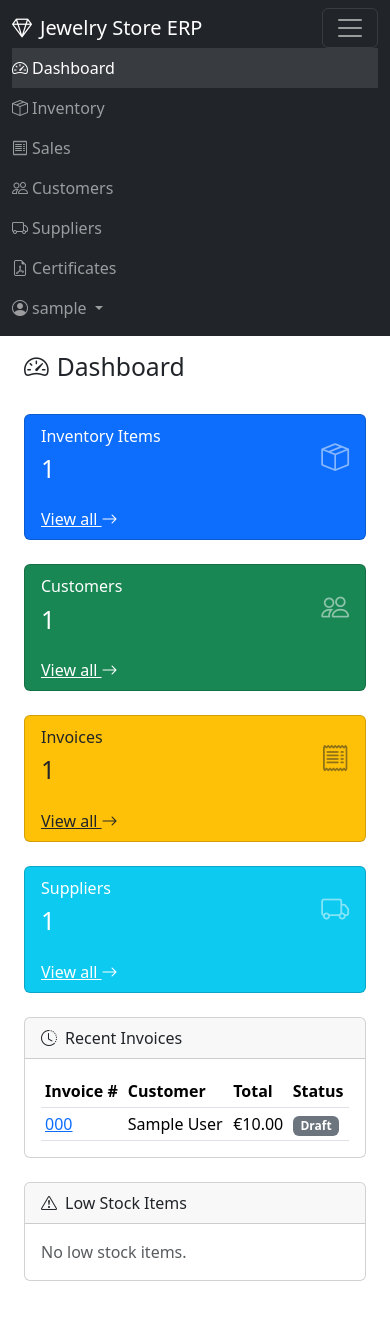
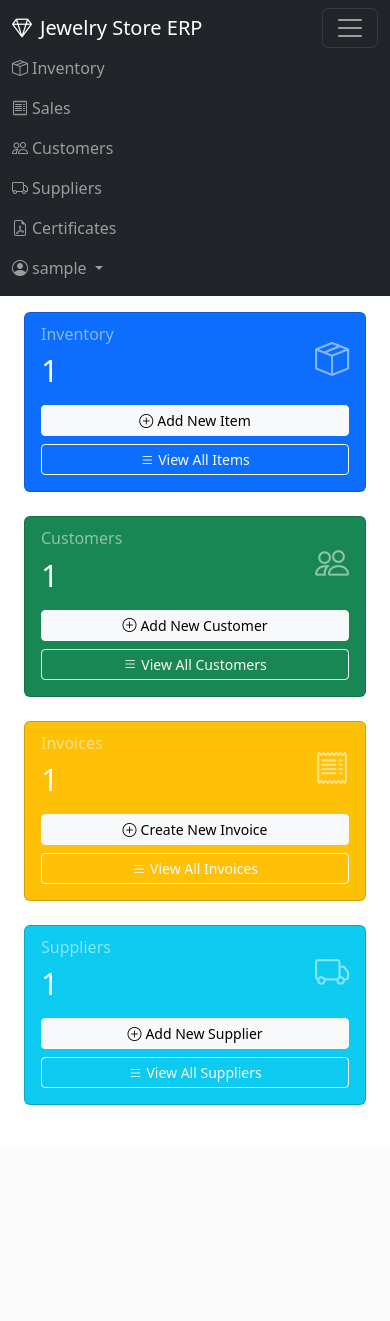
Before and after one commit to OldSchoolProgrammer/JewelryERP, a Django app: page / in a window 390 px wide, after a click that opens the changed part. After the commit the page ends 1105 px from the top, so only its background shows below. Run offline with Django 5.2, Linux system fonts and the light colour scheme; a user stored in the database is signed in; tables that the repository leaves empty hold one stand-in row (values such as "Sample post").

```diff
--- a/crm/models.py
+++ b/crm/models.py
@@ -21,6 +21,7 @@ class Supplier(models.Model):
     name = models.CharField(max_length=200)
     email = models.EmailField(blank=True)
     phone = models.CharField(max_length=50, blank=True)
+    vat_number = models.CharField(max_length=50, blank=True, verbose_name='VAT Registration Number')
     address = models.TextField(blank=True)
     notes = models.TextField(blank=True)
     created_at = models.DateTimeField(auto_now_add=True)
--- a/inventory/forms.py
+++ b/inventory/forms.py
@@ -8,7 +8,7 @@ class JewelryItemForm(forms.ModelForm):
         fields = [
             'sku', 'name', 'category', 'description', 'metal', 'purity',
             'weight_grams', 'stone_details', 'cost_price', 'sale_price',
-            'quantity_on_hand', 'is_active'
+            'quantity_on_hand', 'image', 'is_active'
         ]
         widgets = {
             'sku': forms.TextInput(attrs={'class': 'form-control'}),
@@ -16,12 +16,13 @@ class JewelryItemForm(forms.ModelForm):
             'category': forms.Select(attrs={'class': 'form-select'}),
             'description': forms.Textarea(attrs={'class': 'form-control', 'rows': 3}),
             'metal': forms.Select(attrs={'class': 'form-select'}),
-            'purity': forms.TextInput(attrs={'class': 'form-control'}),
+            'purity': forms.Select(attrs={'class': 'form-select'}),
             'weight_grams': forms.NumberInput(attrs={'class': 'form-control', 'step': '0.01'}),
             'stone_details': forms.Textarea(attrs={'class': 'form-control', 'rows': 2}),
             'cost_price': forms.NumberInput(attrs={'class': 'form-control', 'step': '0.01'}),
             'sale_price': forms.NumberInput(attrs={'class': 'form-control', 'step': '0.01'}),
             'quantity_on_hand': forms.NumberInput(attrs={'class': 'form-control'}),
+            'image': forms.ClearableFileInput(attrs={'class': 'form-control'}),
             'is_active': forms.CheckboxInput(attrs={'class': 'form-check-input'}),
         }
 
--- a/inventory/views.py
+++ b/inventory/views.py
@@ -44,7 +44,7 @@ def item_detail(request, pk):
 @login_required
 def item_create(request):
     if request.method == 'POST':
-        form = JewelryItemForm(request.POST)
+        form = JewelryItemForm(request.POST, request.FILES)
         if form.is_valid():
             item = form.save()
             messages.success(request, f'Item "{item.name}" created successfully.')
@@ -58,7 +58,7 @@ def item_create(request):
 def item_edit(request, pk):
     item = get_object_or_404(JewelryItem, pk=pk)
     if request.method == 'POST':
-        form = JewelryItemForm(request.POST, instance=item)
+        form = JewelryItemForm(request.POST, request.FILES, instance=item)
         if form.is_valid():
             form.save()
             messages.success(request, f'Item "{item.name}" updated successfully.')
--- a/templates/base.html
+++ b/templates/base.html
@@ -28,11 +28,6 @@
             <div class="collapse navbar-collapse" id="navbarNav">
                 <ul class="navbar-nav me-auto">
                     {% if user.is_authenticated %}
-                    <li class="nav-item">
-                        <a class="nav-link {% if request.resolver_match.url_name == 'dashboard' %}active{% endif %}" href="{% url 'dashboard' %}">
-                            <i class="bi bi-speedometer2 me-1"></i>Dashboard
-                        </a>
-                    </li>
                     <li class="nav-item">
                         <a class="nav-link {% if 'inventory' in request.path %}active{% endif %}" href="{% url 'inventory:item_list' %}">
                             <i class="bi bi-box-seam me-1"></i>Inventory
@@ -105,6 +100,18 @@
     </div>
 
     <script src="https://cdn.jsdelivr.net/npm/bootstrap@5.3.2/dist/js/bootstrap.bundle.min.js"></script>
+    <script>
+        // Auto-dismiss alerts after 4 seconds
+        document.addEventListener('DOMContentLoaded', function() {
+            const alerts = document.querySelectorAll('.alert-dismissible');
+            alerts.forEach(function(alert) {
+                setTimeout(function() {
+                    const bsAlert = bootstrap.Alert.getOrCreateInstance(alert);
+                    bsAlert.close();
+                }, 4000);
+            });
+        });
+    </script>
     {% block extra_js %}{% endblock %}
 </body>
 </html>
--- a/templates/crm/supplier_detail.html
+++ b/templates/crm/supplier_detail.html
@@ -22,6 +22,7 @@
             <div class="card-body">
                 <p><strong>Email:</strong> {{ supplier.email|default:"-" }}</p>
                 <p><strong>Phone:</strong> {{ supplier.phone|default:"-" }}</p>
+                <p><strong>VAT Number:</strong> {{ supplier.vat_number|default:"-" }}</p>
                 <p><strong>Address:</strong><br>{{ supplier.address|default:"-"|linebreaks }}</p>
             </div>
         </div>
--- a/templates/dashboard.html
+++ b/templates/dashboard.html
@@ -3,151 +3,95 @@
 {% block title %}Dashboard - Jewelry Store ERP{% endblock %}
 
 {% block content %}
-<div class="d-flex justify-content-between align-items-center mb-4">
-    <h2><i class="bi bi-speedometer2 me-2"></i>Dashboard</h2>
-</div>
-
 <div class="row">
-    <div class="col-md-3 mb-4">
+    <!-- Inventory Card -->
+    <div class="col-md-6 col-lg-3 mb-4">
         <div class="card bg-primary text-white h-100">
-            <div class="card-body">
-                <div class="d-flex justify-content-between align-items-center">
+            <div class="card-body d-flex flex-column">
+                <div class="d-flex justify-content-between align-items-center mb-3">
                     <div>
-                        <h6 class="card-subtitle mb-2">Inventory Items</h6>
-                        <h2 class="card-title mb-0">{{ item_count }}</h2>
+                        <h6 class="card-subtitle mb-2 text-white-50">Inventory</h6>
+                        <h2 class="card-title mb-0 display-5">{{ item_count }}</h2>
                     </div>
-                    <i class="bi bi-box-seam fs-1 opacity-50"></i>
+                    <i class="bi bi-box-seam display-4 opacity-50"></i>
                 </div>
-            </div>
-            <div class="card-footer bg-transparent border-0">
-                <a href="{% url 'inventory:item_list' %}" class="text-white">View all <i class="bi bi-arrow-right"></i></a>
+                <div class="mt-auto">
+                    <a href="{% url 'inventory:item_create' %}" class="btn btn-light btn-sm w-100 mb-2">
+                        <i class="bi bi-plus-circle me-1"></i>Add New Item
+                    </a>
+                    <a href="{% url 'inventory:item_list' %}" class="btn btn-outline-light btn-sm w-100">
+                        <i class="bi bi-list me-1"></i>View All Items
+                    </a>
+                </div>
             </div>
         </div>
     </div>
 
-    <div class="col-md-3 mb-4">
+    <!-- Customers Card -->
+    <div class="col-md-6 col-lg-3 mb-4">
         <div class="card bg-success text-white h-100">
-            <div class="card-body">
-                <div class="d-flex justify-content-between align-items-center">
+            <div class="card-body d-flex flex-column">
+                <div class="d-flex justify-content-between align-items-center mb-3">
                     <div>
-                        <h6 class="card-subtitle mb-2">Customers</h6>
-                        <h2 class="card-title mb-0">{{ customer_count }}</h2>
+                        <h6 class="card-subtitle mb-2 text-white-50">Customers</h6>
+                        <h2 class="card-title mb-0 display-5">{{ customer_count }}</h2>
                     </div>
-                    <i class="bi bi-people fs-1 opacity-50"></i>
+                    <i class="bi bi-people display-4 opacity-50"></i>
                 </div>
-            </div>
-            <div class="card-footer bg-transparent border-0">
-                <a href="{% url 'crm:customer_list' %}" class="text-white">View all <i class="bi bi-arrow-right"></i></a>
+                <div class="mt-auto">
+                    <a href="{% url 'crm:customer_create' %}" class="btn btn-light btn-sm w-100 mb-2">
+                        <i class="bi bi-plus-circle me-1"></i>Add New Customer
+                    </a>
+                    <a href="{% url 'crm:customer_list' %}" class="btn btn-outline-light btn-sm w-100">
+                        <i class="bi bi-list me-1"></i>View All Customers
+                    </a>
+                </div>
             </div>
         </div>
     </div>
 
-    <div class="col-md-3 mb-4">
-        <div class="card bg-warning text-dark h-100">
-            <div class="card-body">
-                <div class="d-flex justify-content-between align-items-center">
+    <!-- Invoices Card -->
+    <div class="col-md-6 col-lg-3 mb-4">
+        <div class="card bg-warning text-white h-100">
+            <div class="card-body d-flex flex-column">
+                <div class="d-flex justify-content-between align-items-center mb-3">
                     <div>
-                        <h6 class="card-subtitle mb-2">Invoices</h6>
-                        <h2 class="card-title mb-0">{{ invoice_count }}</h2>
+                        <h6 class="card-subtitle mb-2 text-white-50">Invoices</h6>
+                        <h2 class="card-title mb-0 display-5">{{ invoice_count }}</h2>
                     </div>
-                    <i class="bi bi-receipt fs-1 opacity-50"></i>
+                    <i class="bi bi-receipt display-4 opacity-50"></i>
                 </div>
-            </div>
-            <div class="card-footer bg-transparent border-0">
-                <a href="{% url 'sales:invoice_list' %}" class="text-dark">View all <i class="bi bi-arrow-right"></i></a>
+                <div class="mt-auto">
+                    <a href="{% url 'sales:invoice_create' %}" class="btn btn-light btn-sm w-100 mb-2">
+                        <i class="bi bi-plus-circle me-1"></i>Create New Invoice
+                    </a>
+                    <a href="{% url 'sales:invoice_list' %}" class="btn btn-outline-light btn-sm w-100">
+                        <i class="bi bi-list me-1"></i>View All Invoices
+                    </a>
+                </div>
             </div>
         </div>
     </div>
 
-    <div class="col-md-3 mb-4">
+    <!-- Suppliers Card -->
+    <div class="col-md-6 col-lg-3 mb-4">
         <div class="card bg-info text-white h-100">
-            <div class="card-body">
-                <div class="d-flex justify-content-between align-items-center">
+            <div class="card-body d-flex flex-column">
+                <div class="d-flex justify-content-between align-items-center mb-3">
                     <div>
-                        <h6 class="card-subtitle mb-2">Suppliers</h6>
-                        <h2 class="card-title mb-0">{{ supplier_count }}</h2>
+                        <h6 class="card-subtitle mb-2 text-white-50">Suppliers</h6>
+                        <h2 class="card-title mb-0 display-5">{{ supplier_count }}</h2>
                     </div>
-                    <i class="bi bi-truck fs-1 opacity-50"></i>
+                    <i class="bi bi-truck display-4 opacity-50"></i>
                 </div>
-            </div>
-            <div class="card-footer bg-transparent border-0">
-                <a href="{% url 'crm_suppliers:supplier_list' %}" class="text-white">View all <i class="bi bi-arrow-right"></i></a>
-            </div>
-        </div>
-    </div>
-</div>
-
-<div class="row">
-    <div class="col-md-6 mb-4">
-        <div class="card h-100">
-            <div class="card-header">
-                <i class="bi bi-clock-history me-2"></i>Recent Invoices
-            </div>
-            <div class="card-body">
-                {% if recent_invoices %}
-                <div class="table-responsive">
-                    <table class="table table-sm table-hover mb-0">
-                        <thead>
-                            <tr>
-                                <th>Invoice #</th>
-                                <th>Customer</th>
-                                <th>Total</th>
-                                <th>Status</th>
-                            </tr>
-                        </thead>
-                        <tbody>
-                            {% for invoice in recent_invoices %}
-                            <tr>
-                                <td><a href="{% url 'sales:invoice_detail' invoice.pk %}">{{ invoice.invoice_number }}</a></td>
-                                <td>{{ invoice.customer.name|default:"Walk-in" }}</td>
-                                <td>€{{ invoice.total }}</td>
-                                <td>
-                                    <span class="badge bg-{% if invoice.status == 'paid' %}success{% elif invoice.status == 'sent' %}primary{% elif invoice.status == 'void' %}danger{% else %}secondary{% endif %}">
-                                        {{ invoice.get_status_display }}
-                                    </span>
-                                </td>
-                            </tr>
-                            {% endfor %}
-                        </tbody>
-                    </table>
+                <div class="mt-auto">
+                    <a href="{% url 'crm_suppliers:supplier_create' %}" class="btn btn-light btn-sm w-100 mb-2">
+                        <i class="bi bi-plus-circle me-1"></i>Add New Supplier
+                    </a>
+                    <a href="{% url 'crm_suppliers:supplier_list' %}" class="btn btn-outline-light btn-sm w-100">
+                        <i class="bi bi-list me-1"></i>View All Suppliers
+                    </a>
                 </div>
-                {% else %}
-                <p class="text-muted mb-0">No invoices yet.</p>
-                {% endif %}
-            </div>
-        </div>
-    </div>
-
-    <div class="col-md-6 mb-4">
-        <div class="card h-100">
-            <div class="card-header">
-                <i class="bi bi-exclamation-triangle me-2"></i>Low Stock Items
-            </div>
-            <div class="card-body">
-                {% if low_stock_items %}
-                <div class="table-responsive">
-                    <table class="table table-sm table-hover mb-0">
-                        <thead>
-                            <tr>
-                                <th>SKU</th>
-                                <th>Name</th>
-                                <th>Qty</th>
-                            </tr>
-                        </thead>
-                        <tbody>
-                            {% for item in low_stock_items %}
-                            <tr>
-                                <td><a href="{% url 'inventory:item_edit' item.pk %}">{{ item.sku }}</a></td>
-                                <td>{{ item.name }}</td>
-                                <td><span class="badge bg-danger">{{ item.quantity_on_hand }}</span></td>
-                            </tr>
-                            {% endfor %}
-                        </tbody>
-                    </table>
-                </div>
-                {% else %}
-                <p class="text-muted mb-0">No low stock items.</p>
-                {% endif %}
             </div>
         </div>
     </div>
--- a/templates/inventory/item_detail.html
+++ b/templates/inventory/item_detail.html
@@ -22,6 +22,11 @@
                 <h5 class="mb-0">{{ item.name }}</h5>
             </div>
             <div class="card-body">
+                {% if item.image %}
+                <div class="mb-3 text-center">
+                    <img src="{{ item.image.url }}" alt="{{ item.name }}" class="img-fluid rounded" style="max-height: 300px;">
+                </div>
+                {% endif %}
                 <div class="row mb-3">
                     <div class="col-md-4">
                         <strong>Category:</strong><br>{{ item.category.name|default:"-" }}
```
Also changed, not shown: crm/forms.py (+155 -3 lines), inventory/models.py (+10 -1 lines), templates/crm/customer_form.html (+9 -1 lines), templates/crm/supplier_form.html (+13 -1 lines), templates/inventory/item_form.html (+11 -1 lines), templates/inventory/item_list.html (+1 -9 lines), crm/migrations/0002_add_supplier_vat_number.py (added), inventory/migrations/0002_add_purity_choices_and_image.py (added).
